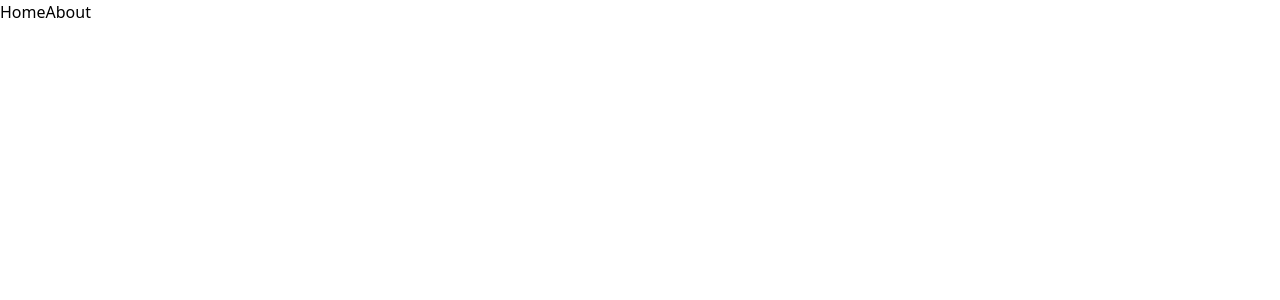
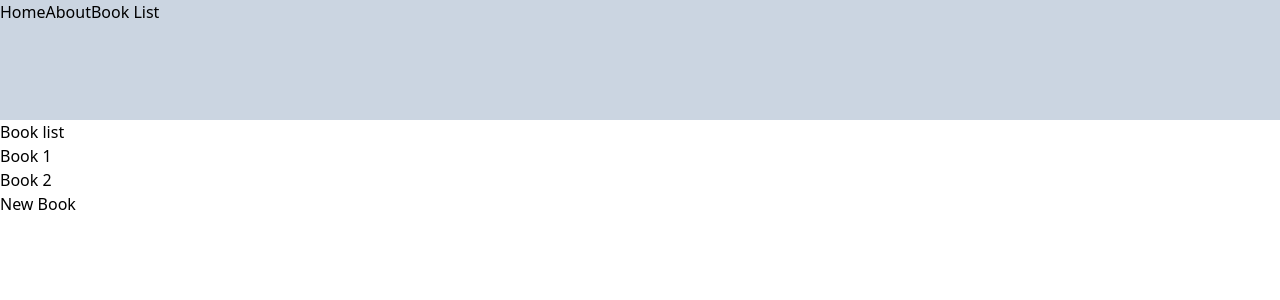
Before and after one commit to GuiC0506/react-router, a React (Vite) app: page /books in a window 1280 px wide. Before the commit this address had no page. Shown: the top 300 px of the page. Built offline with nearby package versions, Linux system fonts and the light colour scheme.

Commit message:
more routes && basic styling

```diff
--- a/src/App.jsx
+++ b/src/App.jsx
@@ -1,20 +1,29 @@
 import Home from "./pages/Home";
 import About from "./pages/About";
+import Books from "./pages/Book";
+import Booklist from "./pages/Booklist";
+import NewBook from "./pages/NewBook";
+import NotFound from "./pages/NotFound";
 import { Routes, Route, Link } from "react-router-dom";
 import "./index.css";
 
 function App() {
     return (
         <>
-            <nav>
+            <nav className="bg-slate-300 h-[120px]">
                 <ul>
                     <Link to="/">Home</Link>
                     <Link to="/about">About</Link>
+                    <Link to="/books">Book List</Link>
                 </ul>
             </nav>
             <Routes>
                 <Route path="/" element={<Home />} />
                 <Route path="/about" element={<About />} />
+                <Route path="/books/" element={<Booklist />} />
+                <Route path="/books/:id" element={<Books />} />
+                <Route path="/books/new" element={<NewBook />} />
+                <Route path="*" element={<NotFound />} />
             </Routes>
         </>
     )
--- /dev/null
+++ b/src/pages/Book.jsx
@@ -0,0 +1,10 @@
+import React from "react";
+import { useParams } from "react-router-dom";
+
+
+export default function Books() {
+    const { id } = useParams()
+    return (
+        <h1>Books</h1>
+    )
+}
--- /dev/null
+++ b/src/pages/Booklist.jsx
@@ -0,0 +1,15 @@
+import React from "react";
+import { Link } from "react-router-dom";
+
+export default function Booklist() {
+    return (
+        <div>
+            <h1>Book list</h1>
+            <div className="flex flex-col">
+                <Link to="/books/1">Book 1</Link>
+                <Link to="/books/2">Book 2</Link>
+                <Link to="/books/new">New Book</Link>
+            </div>
+        </div>
+    )
+}
--- /dev/null
+++ b/src/pages/NewBook.jsx
@@ -0,0 +1,7 @@
+import React from "react";
+
+export default function NewBook() {
+    return (
+        <h1>Create book</h1>
+    )
+}
--- /dev/null
+++ b/src/pages/NotFound.jsx
@@ -0,0 +1,10 @@
+import React from "react";
+
+export default function NotFound() {
+    return (
+        <div className="flex justify-center items-center bg-red-500 h-[200px]
+        ">
+            <h1>NOT FOUND:(</h1>
+        </div>
+    )
+}
```
